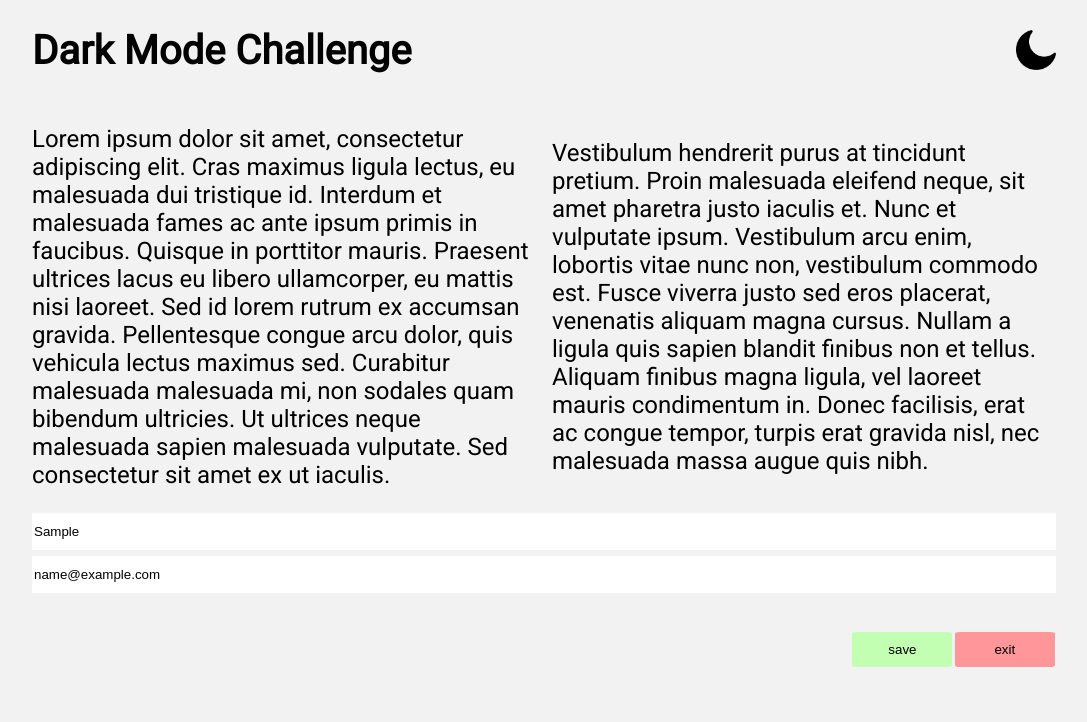
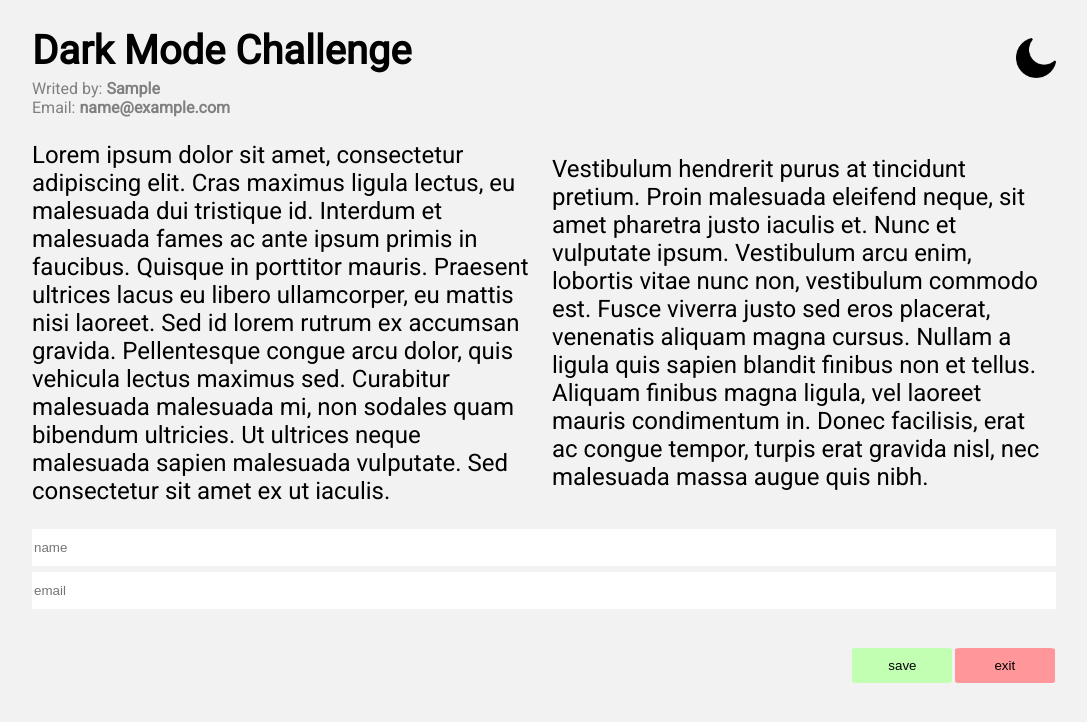
Before and after one commit to joaquinbian/challengeOL, a React (Create React App) app: page / in a window 1280 px wide. Both pictures are taken after typing "Sample", "name@example.com" into the empty fields and a click on the button "save". Shown: the top 722 px of the page, without its empty margins (96-1183 px from the left). Built offline with nearby package versions, Linux system fonts and the light colour scheme.

Commit message:
adding a feature

```diff
--- a/src/App.js
+++ b/src/App.js
@@ -1,30 +1,63 @@
 import "./app.css";
-import { FiMoon } from "react-icons/fi";
-import { RiSunFill } from "react-icons/ri";
 import { useState } from "react";
 
 function App() {
   const [isDarkModeActive, setIsDarkModeActive] = useState(false);
+  const [data, setData] = useState({
+    name: "",
+    email: "",
+  });
+  const [input, setInput] = useState({
+    name: "",
+    email: "",
+  });
+  const { email, name } = data;
 
+  const handleChange = (e) => {
+    const { name, value } = e.target;
+    setInput({ ...input, [name]: value });
+  };
+
+  const setNameEmail = (e) => {
+    e.preventDefault();
+    setData(input);
+    setInput({
+      name: "",
+      email: "",
+    });
+  };
   const toogleMode = () => {
     setIsDarkModeActive(!isDarkModeActive);
   };
+
   return (
     <div
       className={isDarkModeActive ? "appContainer darkMode" : "appContainer"}
     >
       <div className="mainContainer">
         <div className="headerApp">
-          <h1>Dark Mode Challenge</h1>
+          <div>
+            <h1>Dark Mode Challenge</h1>
+            <div className="userData">
+              {name && (
+                <p>
+                  Writed by: <b>{name}</b>
+                </p>
+              )}
+              {email && (
+                <p>
+                  Email: <b>{email}</b>
+                </p>
+              )}
+            </div>
+          </div>
           {isDarkModeActive ? (
-            // <RiSunFill className="icon sun" onClick={toogleMode} />
             <img
               src={"../assets/sun.png"}
               className="icon sun"
               onClick={toogleMode}
             />
           ) : (
-            // <FiMoon className="icon moon" onClick={toogleMode} />
             <img
               src={"../assets/moon.png"}
               className="icon"
@@ -56,24 +89,34 @@ function App() {
             turpis erat gravida nisl, nec malesuada massa augue quis nibh.
           </p>
         </div>
-        <div className="inputsContainer">
+        {/* <div className="inputsContainer"> */}
+        <form className="inputsContainer" onSubmit={setNameEmail}>
           <input
             placeholder="name"
             className={
               isDarkModeActive ? "input inputDark" : "input inputLight"
             }
+            name="name"
+            value={input.name}
+            onChange={handleChange}
           />
           <input
             placeholder="email"
             className={
               isDarkModeActive ? "input inputDark" : "input inputLight"
             }
+            name="email"
+            onChange={handleChange}
+            value={input.email}
           />
           <div className="btnContainer">
-            <button className="btn btnSave">save</button>
+            <button className="btn btnSave" type="submit">
+              save
+            </button>
             <button className="btn btnExit">exit</button>
           </div>
-        </div>
+        </form>
+        {/* </div> */}
       </div>
     </div>
   );
--- a/src/app.css
+++ b/src/app.css
@@ -31,6 +31,14 @@ p {
   display: flex;
   justify-content: space-between;
   align-items: center;
+}
+.headerApp h1 {
+  margin-bottom: 5px;
+}
+.userData p {
+  margin: 0;
+  font-size: medium;
+  color: gray;
 }
 .contentApp {
   display: grid;
```
